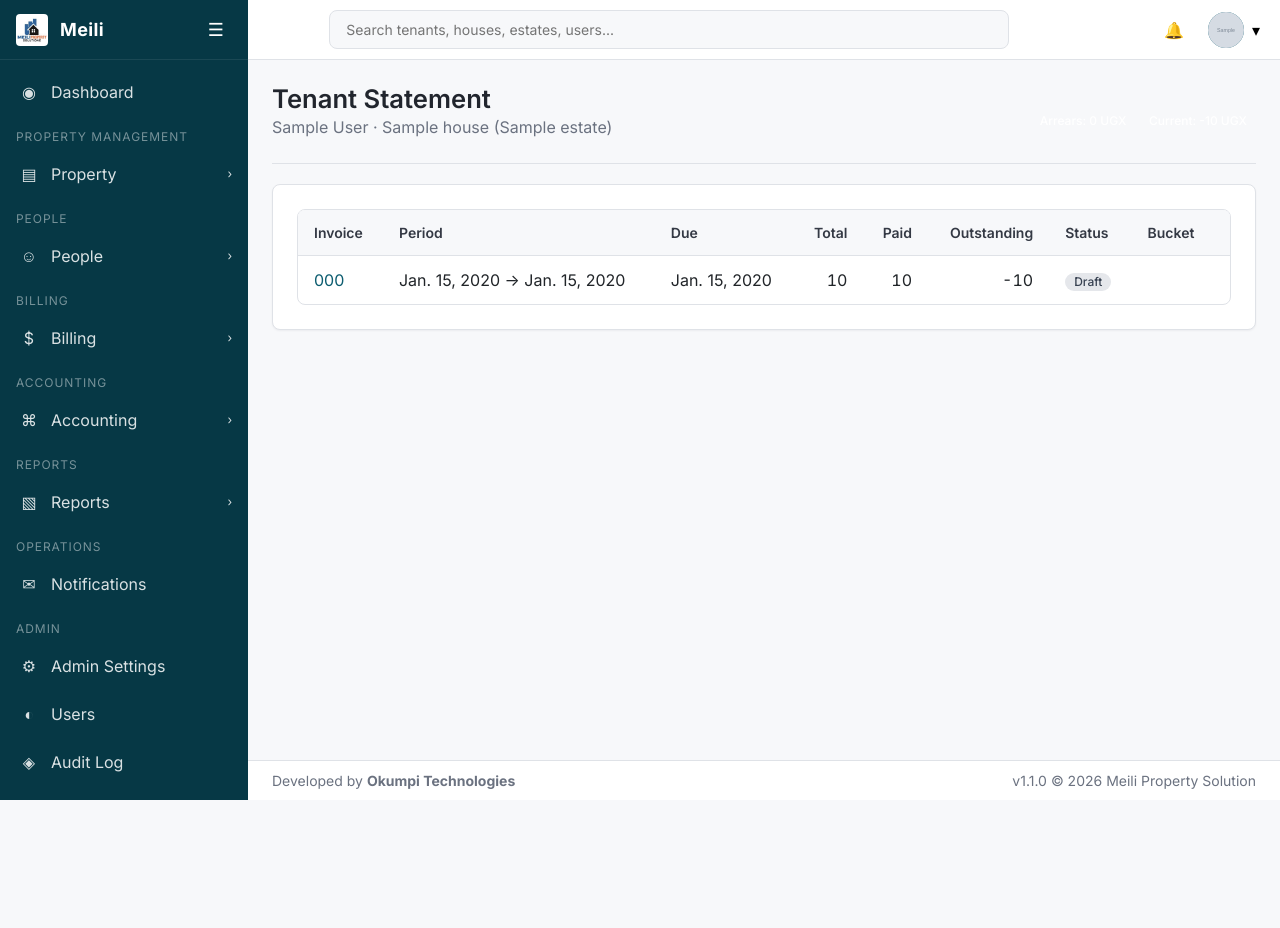
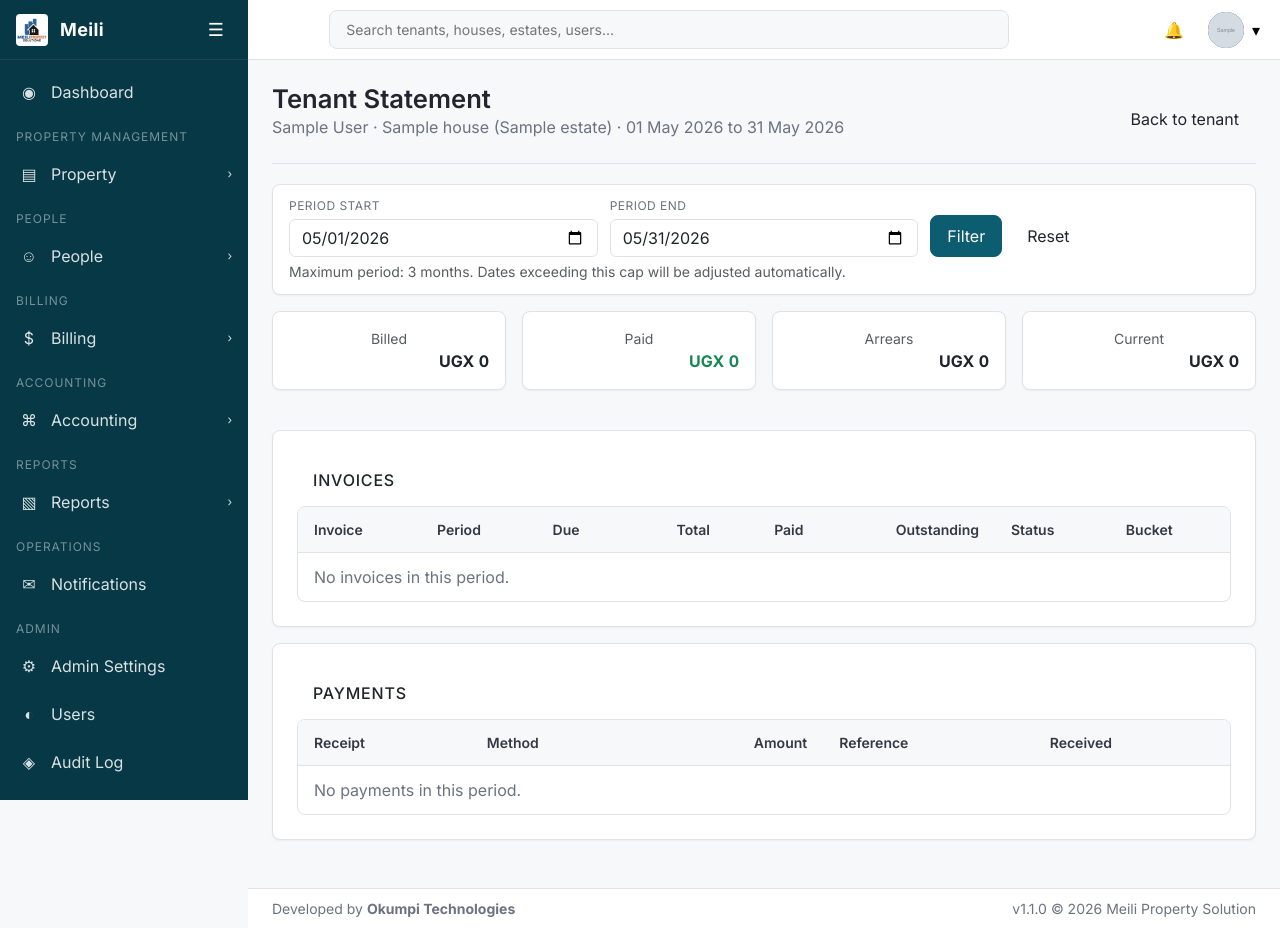
Before and after one commit to mgeorge46/meilip, a Django app: page /billing/tenancies/1/statement/ in a window 1280 px wide. Before the commit the page ends 800 px from the top, so only its background shows below. Run offline with Django 5.2, Linux system fonts and the light colour scheme; a user stored in the database is signed in; tables that the repository leaves empty hold one stand-in row (values such as "Sample post"); grey boxes marked "Sample" are stand-in pictures; parts of the project's set-up code (start-up, migrations or seed data) failed here and were passed over; some libraries are stand-ins or nearby versions.

Commit message:
statments

```diff
--- a/billing/views.py
+++ b/billing/views.py
@@ -5,7 +5,7 @@ from django.contrib import messages
 from django.core.exceptions import PermissionDenied, ValidationError
 from django.db import models, transaction
 from django.http import HttpResponseRedirect
-from django.shortcuts import get_object_or_404, redirect
+from django.shortcuts import get_object_or_404, redirect, render
 from django.urls import reverse, reverse_lazy
 from django.utils import timezone
 from django.views.generic import CreateView, DetailView, UpdateView, View
@@ -839,28 +839,86 @@ class AdvancePaymentsReportView(RoleRequiredMixin, PaginatedListView):
         return ctx
 
 
-class TenantStatementView(RoleRequiredMixin, DetailView):
+class TenantStatementView(RoleRequiredMixin, View):
+    """Tenant statement — period-filtered (max 3 months) showing invoices,
+    payments, and balance summary for a given tenancy."""
     required_roles = STAFF_ROLES
-    model = TenantHouse
-    template_name = "billing/tenant_statement.html"
-    context_object_name = "tenancy"
-
-    def get_context_data(self, **kwargs):
+
+    def _parse_dates(self, request):
+        from datetime import date as _date
+        from calendar import monthrange
+        today = timezone.localdate()
+        try:
+            ps = _date.fromisoformat(request.GET.get("period_start", ""))
+        except (ValueError, TypeError):
+            ps = today.replace(day=1)
+        try:
+            pe = _date.fromisoformat(request.GET.get("period_end", ""))
+        except (ValueError, TypeError):
+            # Default to end of current month
+            pe = today.replace(day=monthrange(today.year, today.month)[1])
+        # Cap at 3 months
+        cap_y = ps.year + (ps.month + 2) // 12
+        cap_m = (ps.month + 2) % 12 or 12
+        cap_end = _date(cap_y, cap_m, monthrange(cap_y, cap_m)[1])
+        if pe > cap_end:
+            pe = cap_end
+        # Don't allow end before start
+        if pe < ps:
+            pe = ps.replace(day=monthrange(ps.year, ps.month)[1])
+        return ps, pe
+
+    def get(self, request, pk):
         from decimal import Decimal
-        ctx = super().get_context_data(**kwargs)
+        th = get_object_or_404(TenantHouse, pk=pk)
+        ps, pe = self._parse_dates(request)
         today = timezone.localdate()
-        invoices = self.object.invoices.exclude(
-            status__in=[Invoice.Status.VOIDED, Invoice.Status.CANCELLED]
-        ).order_by("period_from")
+
+        invoices = (
+            th.invoices
+            .exclude(status__in=[Invoice.Status.VOIDED, Invoice.Status.CANCELLED])
+            .filter(issue_date__gte=ps, issue_date__lte=pe)
+            .order_by("issue_date", "period_from")
+        )
+
+        # Payments for this tenant within the period
+        from billing.models import Payment, ApprovalStatus
+        payments = (
+            Payment.objects
+            .filter(
+                tenant=th.tenant,
+                received_at__date__gte=ps,
+                received_at__date__lte=pe,
+                approval_status__in=[
+                    ApprovalStatus.APPROVED, ApprovalStatus.AUTO_APPROVED,
+                ],
+            )
+            .order_by("received_at")
+        )
+
         arrears = Decimal("0")
         current = Decimal("0")
+        total_billed = Decimal("0")
+        total_paid = Decimal("0")
         for inv in invoices:
+            total_billed += inv.total or Decimal("0")
+            total_paid += inv.amount_paid
             if inv.due_date < today and inv.outstanding > 0:
                 arrears += inv.outstanding
             else:
                 current += inv.outstanding
-        ctx.update({"invoices": invoices, "arrears": arrears, "current": current})
-        return ctx
+
+        return render(request, "billing/tenant_statement.html", {
+            "tenancy": th,
+            "invoices": invoices,
+            "payments": payments,
+            "arrears": arrears,
+            "current": current,
+            "total_billed": total_billed,
+            "total_paid": total_paid,
+            "period_start": ps,
+            "period_end": pe,
+        })
 
 
 class LandlordStatementView(RoleRequiredMixin, View):
--- a/templates/billing/tenant_statement.html
+++ b/templates/billing/tenant_statement.html
@@ -1,18 +1,64 @@
 {% extends "base.html" %}
+{% load humanize %}
 {% block title %}Tenant Statement · {{ tenancy.tenant.full_name }}{% endblock %}
 {% block content %}
 <section class="page-header between">
   <div>
     <h1>Tenant Statement</h1>
-    <p class="muted">{{ tenancy.tenant.full_name }} · {{ tenancy.house }}</p>
+    <p class="muted">{{ tenancy.tenant.full_name }} · {{ tenancy.house }} · {{ period_start|date:"d M Y" }} to {{ period_end|date:"d M Y" }}</p>
   </div>
   <div>
-    <span class="badge">Arrears: {{ arrears }} UGX</span>
-    <span class="badge">Current: {{ current }} UGX</span>
+    <a class="btn ghost" href="{% url 'core:tenant-detail' tenancy.tenant.pk %}">Back to tenant</a>
   </div>
 </section>
 
-<div class="card">
+<form method="get" class="card filter-bar mb-3">
+  <div class="filter-grid">
+    <div>
+      <label>Period start</label>
+      <input type="date" name="period_start" value="{{ period_start|date:'Y-m-d' }}" class="form-control">
+    </div>
+    <div>
+      <label>Period end</label>
+      <input type="date" name="period_end" value="{{ period_end|date:'Y-m-d' }}" class="form-control">
+    </div>
+    <div class="filter-actions">
+      <button type="submit" class="btn primary">Filter</button>
+      <a class="btn ghost" href="{% url 'billing:tenant-statement' tenancy.pk %}">Reset</a>
+    </div>
+  </div>
+  <p class="small text-muted mt-1 mb-0">Maximum period: 3 months. Dates exceeding this cap will be adjusted automatically.</p>
+</form>
+
+<div class="row g-3 mb-3">
+  <div class="col-md-3">
+    <div class="card p-3 text-center">
+      <div class="small text-muted">Billed</div>
+      <div class="fw-bold num">UGX {{ total_billed|intcomma }}</div>
+    </div>
+  </div>
+  <div class="col-md-3">
+    <div class="card p-3 text-center">
+      <div class="small text-muted">Paid</div>
+      <div class="fw-bold num text-success">UGX {{ total_paid|intcomma }}</div>
+    </div>
+  </div>
+  <div class="col-md-3">
+    <div class="card p-3 text-center">
+      <div class="small text-muted">Arrears</div>
+      <div class="fw-bold num{% if arrears > 0 %} text-danger{% endif %}">UGX {{ arrears|intcomma }}</div>
+    </div>
+  </div>
+  <div class="col-md-3">
+    <div class="card p-3 text-center">
+      <div class="small text-muted">Current</div>
+      <div class="fw-bold num">UGX {{ current|intcomma }}</div>
+    </div>
+  </div>
+</div>
+
+<div class="card mb-3">
+  <h2 class="h6 text-uppercase p-3 mb-0" style="letter-spacing:.05em;">Invoices</h2>
   <table class="data">
     <thead><tr>
       <th>Invoice</th><th>Period</th><th>Due</th>
@@ -23,11 +69,11 @@
       {% for inv in invoices %}
         <tr>
           <td><a href="{% url 'billing:invoice-detail' inv.pk %}">{{ inv.number|default:inv.pk }}</a></td>
-          <td>{{ inv.period_from }} → {{ inv.period_to }}</td>
+          <td>{{ inv.period_from }} to {{ inv.period_to }}</td>
           <td>{{ inv.due_date }}</td>
-          <td class="num">{{ inv.total }}</td>
-          <td class="num">{{ inv.amount_paid }}</td>
-          <td class="num">{{ inv.outstanding }}</td>
+          <td class="num">{{ inv.total|intcomma }}</td>
+          <td class="num">{{ inv.amount_paid|intcomma }}</td>
+          <td class="num">{{ inv.outstanding|intcomma }}</td>
           <td><span class="badge status-{{ inv.status|lower }}">{{ inv.get_status_display }}</span></td>
           <td>
             {% if inv.outstanding > 0 and inv.due_date|date:"Y-m-d" < today_iso %}
@@ -38,7 +84,29 @@
           </td>
         </tr>
       {% empty %}
-        <tr><td colspan="8" class="muted">No invoices for this tenancy.</td></tr>
+        <tr><td colspan="8" class="muted">No invoices in this period.</td></tr>
+      {% endfor %}
+    </tbody>
+  </table>
+</div>
+
+<div class="card">
+  <h2 class="h6 text-uppercase p-3 mb-0" style="letter-spacing:.05em;">Payments</h2>
+  <table class="data">
+    <thead><tr>
+      <th>Receipt</th><th>Method</th><th class="num">Amount</th><th>Reference</th><th>Received</th>
+    </tr></thead>
+    <tbody>
+      {% for p in payments %}
+        <tr>
+          <td><a href="{% url 'billing:payment-detail' p.pk %}">{{ p.number|default:p.pk }}</a></td>
+          <td>{{ p.get_method_display }}</td>
+          <td class="num">{{ p.amount|intcomma }}</td>
+          <td>{{ p.reference_number|default:"--" }}</td>
+          <td>{{ p.received_at|date:"Y-m-d H:i" }}</td>
+        </tr>
+      {% empty %}
+        <tr><td colspan="5" class="muted">No payments in this period.</td></tr>
       {% endfor %}
     </tbody>
   </table>
--- a/templates/core/tenant_detail.html
+++ b/templates/core/tenant_detail.html
@@ -148,6 +148,7 @@
                   {% csrf_token %}<button class="btn btn-sm btn-success" type="submit"><i class="bi bi-play-fill me-1"></i>Activate</button>
                 </form>
               {% elif th.status == 'ACTIVE' %}
+                <a class="btn btn-sm btn-outline-secondary" href="{% url 'billing:tenant-statement' th.pk %}" title="View statement"><i class="bi bi-file-text"></i></a>
                 <a class="btn btn-sm btn-outline-secondary" href="{% url 'core:tenancy-edit-active' th.pk %}" title="Edit non-billing fields"><i class="bi bi-pencil"></i></a>
                 {% if th.security_deposit_received %}
                 <button class="btn btn-sm btn-outline-secondary" disabled title="Security deposit already recorded (UGX {{ th.security_deposit|default:'0' }})"><i class="bi bi-shield-check"></i> Deposit held</button>
--- a/templates/layouts/sidebar.html
+++ b/templates/layouts/sidebar.html
@@ -47,6 +47,9 @@
         <li><a href="{% url 'billing:supplier-payment-list' %}">Supplier Payments</a></li>
         {% endif %}
         <li><a href="{% url 'billing:expense-claim-list' %}">Expense Claims</a></li>
+        {% if request.user.is_superuser or 'ADMIN' in user_role_names or 'FINANCE' in user_role_names or 'ACCOUNT_MANAGER' in user_role_names %}
+        <li><a href="{% url 'billing:landlord-statement-index' %}">Landlord Statements</a></li>
+        {% endif %}
       </ul>
     </li>
     {% endif %}
```
Also changed, not shown: dashboard/services.py (+16 -5 lines), dashboard/tests.py (+9 -4 lines), portal/services.py (+4 -4 lines), .claude/settings.local.json.
